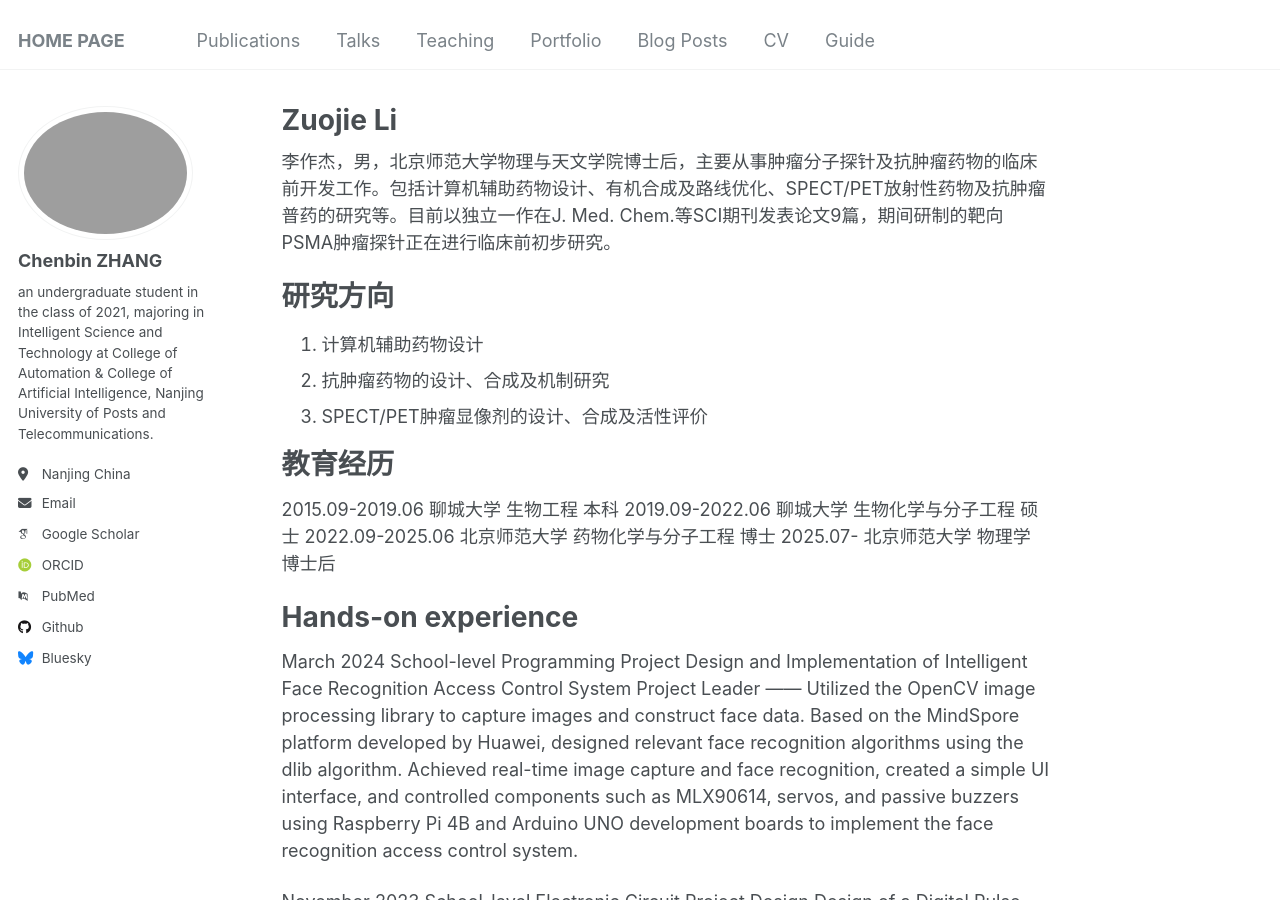
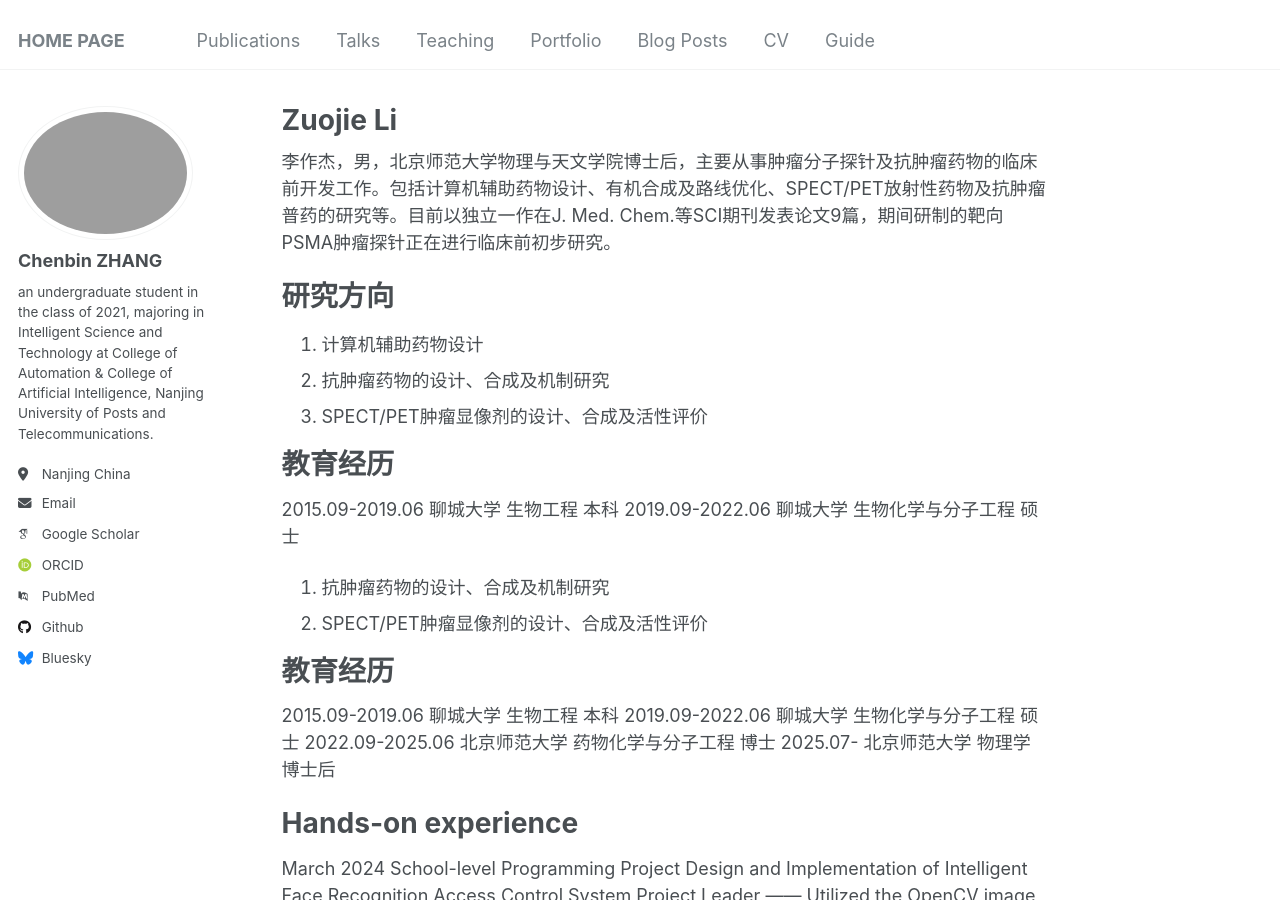
Before and after one commit to Infinity-LZJ/Zuojie_Li.github, a Jekyll site: the page built from _pages/about.md, in a window 1280 px wide and 900 px high. Built offline with Jekyll 4.4.1, drawn with Linux system fonts in a browser that asks for light colours; some web fonts are replaced.

Commit message:
Update about.md

```diff
--- a/_pages/about.md
+++ b/_pages/about.md
@@ -12,6 +12,13 @@ redirect_from:
 研究方向
 ======
 1. 计算机辅助药物设计
+2. 抗肿瘤药物的设计、合成及机制研究
+3. SPECT/PET肿瘤显像剂的设计、合成及活性评价
+
+教育经历
+======
+2015.09-2019.06     聊城大学       生物工程              本科
+2019.09-2022.06     聊城大学       生物化学与分子工程    硕士
 2. 抗肿瘤药物的设计、合成及机制研究
 3. SPECT/PET肿瘤显像剂的设计、合成及活性评价
 
```
